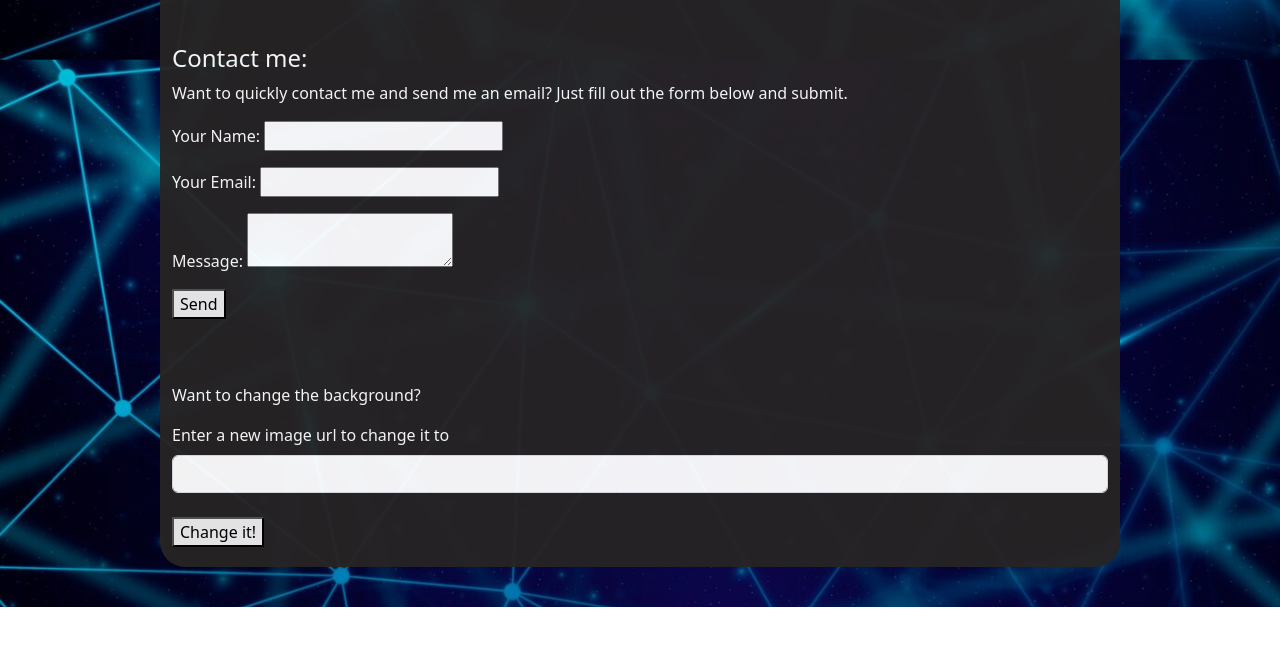
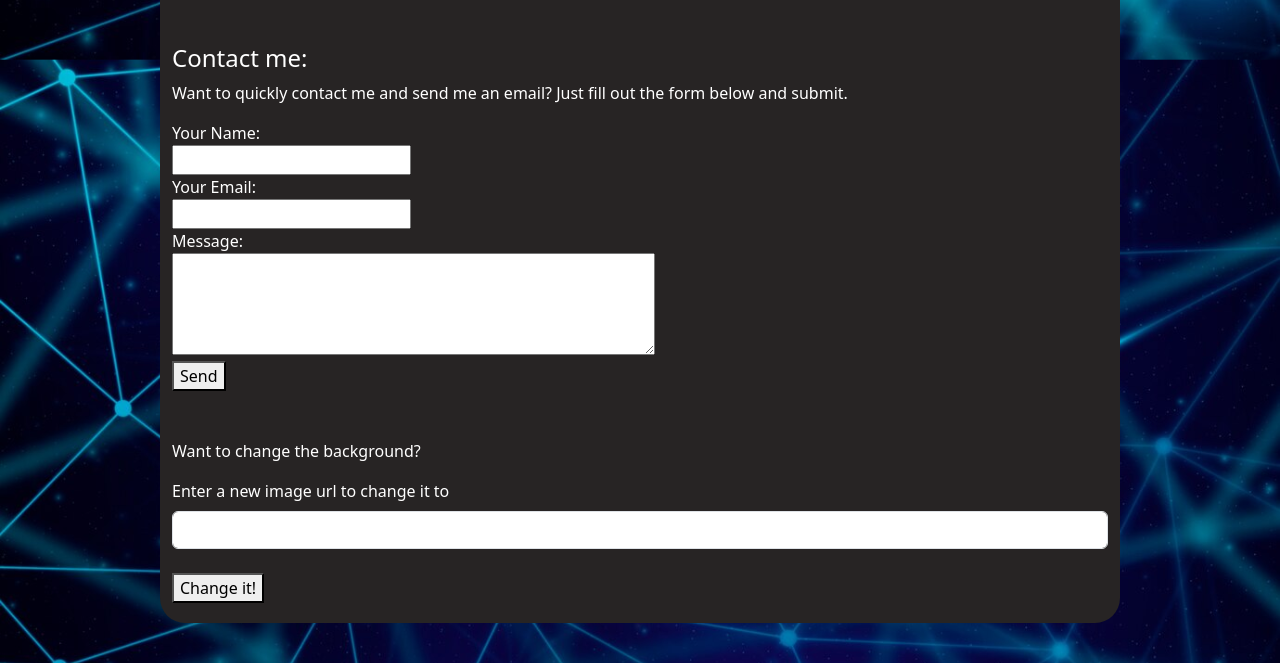
Before and after one commit to Jake-Andersen/website, a plain HTML site: page index.html in a window 1280 px wide. Shown: the part 1647-2310 px from the top of the page. Before the commit the page ends 2254 px from the top, so only its background shows below. Drawn offline with nearby package versions, Linux system fonts and the light colour scheme.

Commit message:
fixed some form issues and adjusted a style

```diff
--- a/index.html
+++ b/index.html
@@ -64,7 +64,7 @@
                     <br>
 
                     <!--Page message-->
-                    <div class="container" id="message">
+                    <div class="container" id="pageNavigation">
                         <p>If you would like to see some of my accomplishments then please naviagte to the respective page. There you will see a brief overview of my experience, mostly including some of the projects that I have worked on in my time, along with some other general achievements of mine. Or just head over to my <a href="https://github.com/Jake-Andersen">GitHub</a> to directly see some of my projects.</p>
                         <p>If you would like to first get to know me and what I am passionate about then you can learn a bit more about me and my background on my about page.</p>
                     </div>
@@ -125,20 +125,23 @@
                     <div class="container">
                       <h4>Contact me:</h4>
                       <p>Want to quickly contact me and send me an email? Just fill out the form below and submit.</p>
-                      <form name="contact" method="POST" data-netlify="true"  id="contactForm">
-                        <input type="hidden" name="subject" value="website contact email from jakeandersen.netlify.app" />
-                        <p>
-                          <label>Your Name: <input type="text" name="name" id="name"/></label>
-                        </p>
-                        <p>
-                          <label>Your Email: <input type="email" name="email" id="email"/></label>
-                        </p>
-                        <p>
-                          <label>Message: <textarea name="message" id="message"></textarea></label>
-                        </p>
-                        <p>
-                          <button type="submit" id="emailSend">Send</button>
-                        </p>
+                      <form action="" id="contactForm">
+                        <label for="name">Your Name: </label>
+                        <br>
+                        <input type="text" name="name" id="name"/>
+                        <br>
+
+                        <label for="email">Your Email: </label>
+                        <br>
+                        <input type="email" name="email" id="email"/>
+                        <br>
+
+                        <label for="message">Message: </label>
+                        <br>
+                        <textarea name="message" id="message" rows="4" cols="50"></textarea>
+                        <br>
+
+                        <button type="submit" id="emailSend">Send</button>
                       </form>
                     </div>
                     <br>
--- a/scripts.js
+++ b/scripts.js
@@ -15,13 +15,15 @@ function applyBackground() {
 // Index page code
 function index() {
     // Contact form verification
-    var name = document.getElementById("name").value;
-    var email = document.getElementById("email").value;
-    var message = document.getElementById("message").value;
     var btn = document.getElementById("emailSend");
-    console.log(name)
 
     btn.addEventListener('click', function(e) {
+        e.preventDefault();
+
+        var name = document.getElementById("name").value;
+        var email = document.getElementById("email").value;
+        var message = document.getElementById("message").value;
+
         if(name === "") {
             alert("Please enter a name.");
             return false;
@@ -36,6 +38,11 @@ function index() {
             alert("Please enter a message to send.");
             return false;
         }
+
+        alert("Thanks for your message!")
+        document.getElementById("name").value = "";
+        document.getElementById("email").value = "";
+        document.getElementById("message").value = "";
         return true;
     });
 
--- a/styles.css
+++ b/styles.css
@@ -17,7 +17,6 @@ body {
     width: 75%;
     background-color: rgb(39, 36, 36);
     color: white;
-    opacity: 95%;
     border-radius: 25px;
 }
 
```
